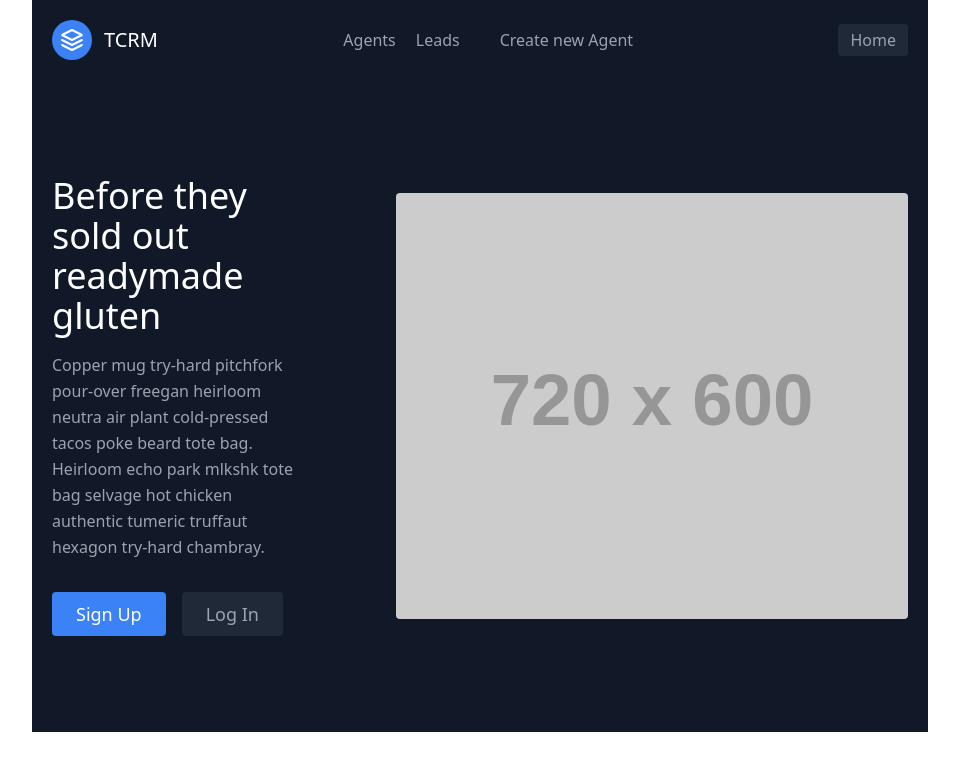
After one commit to Taoheed-O/CRM_w_Django, a Django app: template TCRM/leads/templates/leads/homepage_agent.html in a window 1280 px wide. The commit adds this page. Shown: the top 771 px of the page, without its empty margins (160-1119 px from the left). Run offline with Django 3.2, Linux system fonts and the light colour scheme; the template is opened without the code that fills it, so the values that code supplies are empty; grey boxes labelled with a size stand in for pictures from a placeholder-image service; parts of the project's set-up code (start-up, migrations or seed data) failed here and were passed over; some libraries are stand-ins or nearby versions.

Commit message:
agent app views

```diff
--- a/TCRM/agents/templates/agents/agent_list.html
+++ b/TCRM/agents/templates/agents/agent_list.html
@@ -1,8 +1,7 @@
-{% extends 'leads/homepage.html' %}
+{% extends 'leads/homepage_agent.html' %}
 
 {% block content %}
 <body>
-
     <section class="text-gray-600 body-font">
         <div class="container px-5 py-24 mx-auto">
           <div class="flex flex-col text-center w-full mb-20">
--- a/TCRM/leads/templates/leads/homepage.html
+++ b/TCRM/leads/templates/leads/homepage_agent.html
@@ -10,7 +10,7 @@
 </head>
 <body>
     <div class="max-w-4xl bg-gray-100 mx-auto">
-        {% include 'leads/navbar.html' %}
+        {% include 'leads/navbar_agent.html' %}
         {% block content %}
         {% include 'leads/landingpage.html' %}
         {% endblock content %}
--- /dev/null
+++ b/TCRM/leads/templates/leads/navbar_agent.html
@@ -0,0 +1,22 @@
+<header class="text-gray-400 bg-gray-900 body-font">
+  <div class="container mx-auto flex flex-wrap p-5 flex-col md:flex-row items-center">
+    <a class="flex title-font font-medium items-center text-white mb-4 md:mb-0">
+      <svg xmlns="http://www.w3.org/2000/svg" fill="none" stroke="currentColor" stroke-linecap="round" stroke-linejoin="round" stroke-width="2" class="w-10 h-10 text-white p-2 bg-blue-500 rounded-full" viewBox="0 0 24 24">
+        <path d="M12 2L2 7l10 5 10-5-10-5zM2 17l10 5 10-5M2 12l10 5 10-5"></path>
+      </svg>
+      <span class="ml-3 text-xl">TCRM</span>
+    </a>
+    <nav class="md:ml-auto md:mr-auto flex flex-wrap items-center text-base justify-center">
+      <a href="#" class="mr-5 hover:text-white">Agents</a>
+      <a href='/leadlist' class="mr-5 hover:text-white">Leads</a>
+     <a class="mr-5 hover:text-white"></a>
+      <a href='/form' class="mr-5 hover:text-white">Create new Agent</a>
+    </nav>
+    <button class="inline-flex items-center bg-gray-800 border-0 py-1 px-3 focus:outline-none hover:bg-gray-700 rounded text-base mt-4 md:mt-0">
+      <a href="/">Home</a>
+<!--      <svg fill="none" stroke="currentColor" stroke-linecap="round" stroke-linejoin="round" stroke-width="2" class="w-4 h-4 ml-1" viewBox="0 0 24 24">-->
+<!--        <path d="M5 12h14M12 5l7 7-7 7"></path>-->
+<!--      </svg>-->
+    </button>
+  </div>
+</header>
--- a/TCRM/leads/templates/leads/navbar.html
+++ b/TCRM/leads/templates/leads/navbar_lead.html
@@ -9,7 +9,7 @@
     <nav class="md:ml-auto md:mr-auto flex flex-wrap items-center text-base justify-center">
       <a href="#" class="mr-5 hover:text-white">Agents</a>
       <a href='/leadlist' class="mr-5 hover:text-white">Leads</a>
-<!--      <a class="mr-5 hover:text-white"></a>-->
+     <a class="mr-5 hover:text-white"></a>
       <a href='/form' class="mr-5 hover:text-white">Create new Lead</a>
     </nav>
     <button class="inline-flex items-center bg-gray-800 border-0 py-1 px-3 focus:outline-none hover:bg-gray-700 rounded text-base mt-4 md:mt-0">
--- a/TCRM/leads/views.py
+++ b/TCRM/leads/views.py
@@ -26,7 +26,7 @@
 
 # FUNCTION BASED VIEW FOR HOMEPAGE
 def homepage(request):
-    return render(request, 'leads/homepage.html')
+    return render(request, 'leads/homepage_lead.html')
 
 
 # CLASS BASED VIEW FOR DETAILS VIEW
--- a/TCRM/templates/lead_form.html
+++ b/TCRM/templates/lead_form.html
@@ -1,4 +1,4 @@
-{% extends 'leads/homepage.html' %}
+{% extends 'leads/homepage_lead.html' %}
 
 
 {% block content %}
--- a/TCRM/templates/lead_update.html
+++ b/TCRM/templates/lead_update.html
@@ -1,4 +1,4 @@
-{% extends 'leads/homepage.html' %}
+{% extends 'leads/homepage_lead.html' %}
 
 
 {% block content %}
--- a/TCRM/templates/leaddetails.html
+++ b/TCRM/templates/leaddetails.html
@@ -1,4 +1,4 @@
-{% extends 'leads/homepage.html' %}
+{% extends 'leads/homepage_lead.html' %}
 
 {% block content %}
 
--- a/TCRM/templates/leadlist.html
+++ b/TCRM/templates/leadlist.html
@@ -1,4 +1,4 @@
-{% extends 'leads/homepage.html' %}
+{% extends 'leads/homepage_lead.html' %}
 {% block content %}
 
 <section class="text-gray-600 body-font">
```
Also changed, not shown: TCRM/agents/forms.py (added, +11 -0 lines), TCRM/agents/views.py (+11 -1 lines), TCRM/leads/templates/leads/homepage_lead.html (added, +20 -0 lines).
